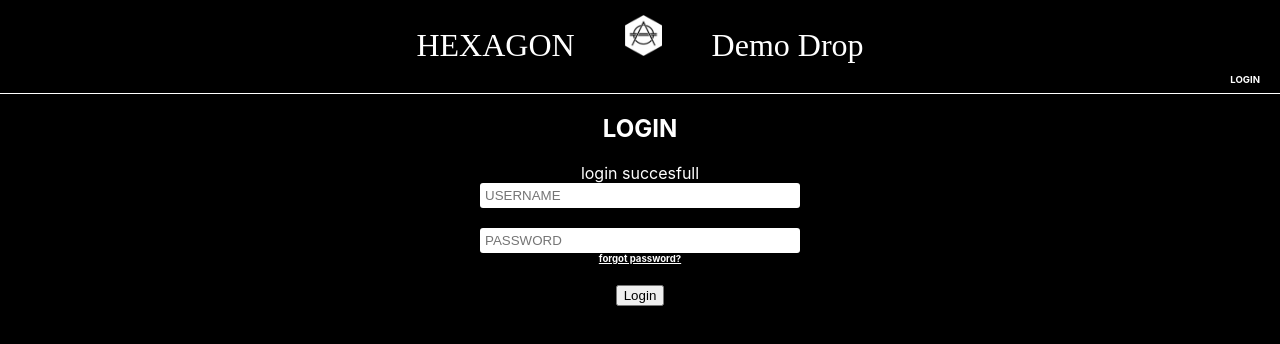
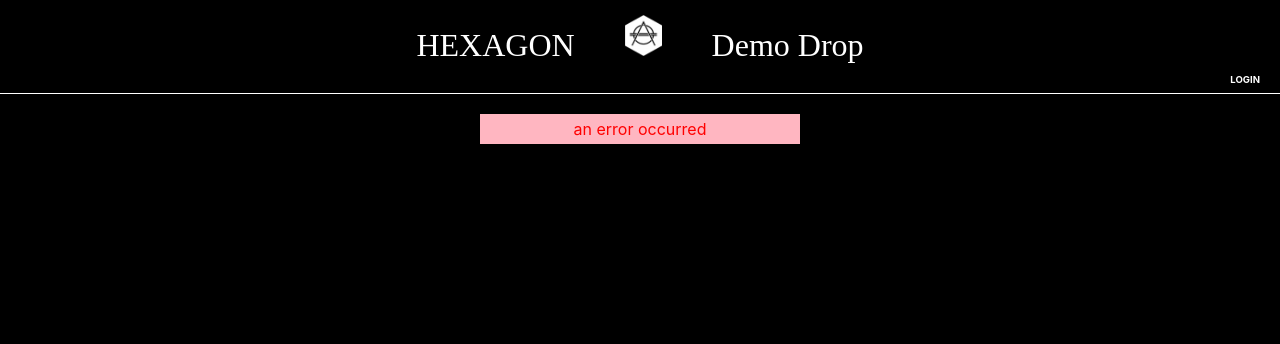
Before and after one commit to JasperGJ/demodrop, a React (Create React App) app in the folder src/reactjs/: page /login in a window 1280 px wide. Shown: the top 344 px of the page. Built offline with nearby package versions, Linux system fonts and the light colour scheme.

Commit message:
Added Admin page Update Route in App.js

```diff
--- /dev/null
+++ b/src/reactjs/src/Admin/Admin.js
@@ -0,0 +1,12 @@
+import React from "react";
+
+function Admin(){
+    return
+    (
+        <div>
+            <h1>Admin Page</h1>
+        </div>
+    )
+}
+
+export default Admin;
--- a/src/reactjs/src/App.js
+++ b/src/reactjs/src/App.js
@@ -12,6 +12,7 @@ import EditProfile from './EditProfile/EditProfile';
 import AuthenticatedRoute from './AuthenticatedRoute/AuthenticatedRoute'
 import Error from './Error/Error.js';
 import Inbox from './Inbox/Inbox';
+import Admin from "./Admin/Admin";
 
 function App() {
 
@@ -19,12 +20,13 @@ function App() {
 
       <div className="App">
         <Router>
-          <Header />
+          <Header  />
           <Nav />
 
           <Switch>
             <Route path="/" exact component={LogInRegister} />
-            <Route path="/login" component={LogIn} />
+            <Route path="/index.html" exact component={LogInRegister} />
+            <Route path="/loginform" component={LogIn} />
             <Route path="/signup">
               <SignUp />
             </Route>
@@ -32,7 +34,8 @@ function App() {
             <AuthenticatedRoute path="/editprofile" component={EditProfile} />
             <AuthenticatedRoute path="/demodrop" component={DemoDrop} />
             {/*//todo voor onderstaande pagina moet Nav(profile etc.) van producer niet verschijnen*/}
-            <AuthenticatedRoute path="/inbox" component={Inbox} />
+            <AuthenticatedRoute path="/backoffice" component={Inbox} />
+            <AuthenticatedRoute path="/admin" component={Admin} />
             <Route component>
               <Error>an error occurred</Error>
             </Route>
```
